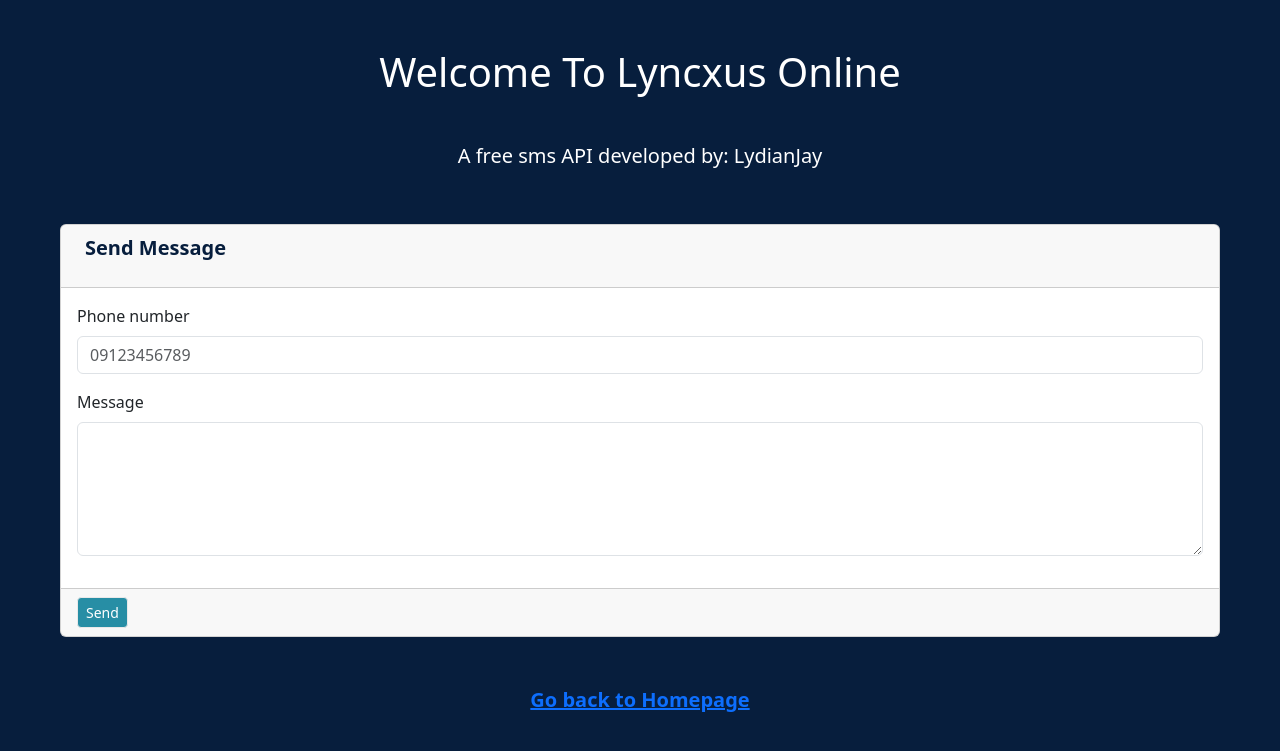
After one commit to LydianJay/lyncxus, a CodeIgniter 4 app: the page made by app/Views/test.php in a window 1280 px wide. The commit adds this page. Shown: the top 751 px of the page. Run offline with PHP 8.4 and a stand-in for CodeIgniter, Linux system fonts and the light colour scheme; the template is opened without the code that fills it, so the values that code supplies are empty; some libraries are stand-ins or nearby versions.

Commit message:
added test functionality

```diff
--- a/app/Config/Feature.php
+++ b/app/Config/Feature.php
@@ -12,7 +12,7 @@ class Feature extends BaseConfig
     /**
      * Use improved new auto routing instead of the default legacy version.
      */
-    public bool $autoRoutesImproved = true;
+    public bool $autoRoutesImproved = false;
 
     /**
      * Use filter execution order in 4.4 or before.
--- a/app/Config/Routes.php
+++ b/app/Config/Routes.php
@@ -9,4 +9,6 @@ use CodeIgniter\Router\RouteCollection;
 
 
 $routes->get('/', 'Home::index');
-$routes->post('/send', 'Home::register');
+$routes->get('/test', 'Home::test');
+
+$routes->post('/send', 'Home::send');
--- a/app/Config/Routing.php
+++ b/app/Config/Routing.php
@@ -94,7 +94,7 @@ class Routing extends BaseRouting
      *
      * If FALSE, will stop searching and do NO automatic routing.
      */
-    public bool $autoRoute = true;
+    public bool $autoRoute = false;
 
     /**
      * For Defined Routes.
--- a/app/Views/home.php
+++ b/app/Views/home.php
@@ -95,7 +95,9 @@
                 </pre>
             </div>
 
-            <h1 class="h5 text-white text-center mt-5">Yow wassup - LydianJay</h1>
+            <h1 class="h5 text-white text-center mt-5">
+                <a href="<?php echo base_url() . 'test'?>">Try Message a ph number</a>
+            </h1>
         </div>
     </div>
 </body>
--- /dev/null
+++ b/app/Views/test.php
@@ -0,0 +1,99 @@
+<!DOCTYPE html>
+<html lang="en">
+
+<head>
+    <meta charset="UTF-8">
+    <meta name="viewport" content="width=device-width, initial-scale=1.0">
+    <title>Lyncxus</title>
+
+    <link href="https://cdn.jsdelivr.net/npm/bootstrap@5.3.3/dist/css/bootstrap.min.css" rel="stylesheet"
+        integrity="sha384-QWTKZyjpPEjISv5WaRU9OFeRpok6YctnYmDr5pNlyT2bRjXh0JMhjY6hW+ALEwIH" crossorigin="anonymous">
+    <script src="https://cdn.jsdelivr.net/npm/bootstrap@5.3.3/dist/js/bootstrap.bundle.min.js"
+        integrity="sha384-YvpcrYf0tY3lHB60NNkmXc5s9fDVZLESaAA55NDzOxhy9GkcIdslK1eN7N6jIeHz"
+        crossorigin="anonymous"></script>
+    <style>
+        :root {
+            --custom-c1: 7, 30, 61;
+            --custom-c2: 31, 66, 135;
+            --custom-c3: 39, 142, 165;
+            --custom-c4: 33, 230, 193;
+            --custom-c1-h: #071e3d;
+            --custom-c2-h: #1f4287;
+            --custom-c3-h: #278ea5;
+            --custom-c4-h: #21e6c1;
+            --bs-light-rgb: var(--custom-c4);
+            --bs-dark-rgb: var(--custom-c1);
+            --bs-primary-rgb: var(--custom-c3);
+            --bs-secondary-rgb: var(--custom-c2);
+        }
+
+        .mt-10 {
+            margin-top: 12rem;
+        }
+
+        .mt-12 {
+            margin-top: 15rem;
+        }
+
+        .btn-primary {
+            --bs-btn-bg: var(--custom-c3-h);
+            --bs-btn-hover-color: #000000;
+            --bs-btn-hover-bg: var(--custom-c4-h);
+            --bs-btn-border-color: #e9e9e9;
+            --bs-btn-hover-border-color: #ffffff;
+        }
+    </style>
+</head>
+
+<body class="bg-dark">
+
+
+
+    <div class="container-fluid mt-5">
+        <h1 class="h1 text-white text-center my-5">Welcome To Lyncxus Online</h1>
+        <h1 class="h5 text-white text-center mt-5">A free sms API developed by: LydianJay</h1>
+        <div class="d-flex flex-column justify-content-center py-5 px-5">
+            <form action="<?php echo site_url('send') ?>" method="post">
+                <div class="card">
+                    <div class="card-header">
+                        <p class="text-dark fs-5 fw-bold ms-2">Send Message</p>
+
+                    </div>
+                    <div class="card-body">
+                        <div class="row">
+                            <label class="form-label">Phone number</label>
+                            <div class="input-group input-group-outline mb-3">
+                                <input type="number" class="form-control" name="number" placeholder="09123456789" required>
+                            </div>
+                        </div>
+                        <div class="row">
+                            <label class="form-label">Message</label>
+                            <div class="input-group input-group-outline mb-3">
+                                <textarea class="form-control" name="msg" id="msg" rows="5" cols="10"></textarea>
+                            </div>
+                        </div>
+                    </div>
+
+                    <div class="card-footer">
+                        <button type="submit" class="btn btn-primary btn-sm">Send</button>
+                    </div>
+                </div>
+
+            </form>
+
+        </div>
+        <p class="text-white text-center fs-5 fw-bold">
+            <a href="<?php echo base_url() ?>">Go back to Homepage</a>
+        </p>
+    </div>
+</body>
+        <script>
+
+            <?php
+                $msg = session()->getFlashdata('msg');
+                if(isset($msg)) {
+                    echo "window.alert('$msg');";
+                }
+            ?>
+        </script>
+</html>
```
Also changed, not shown: app/Controllers/Home.php (+30 -1 lines), 2 other files.
